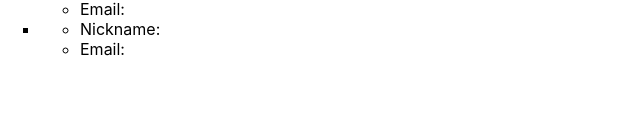
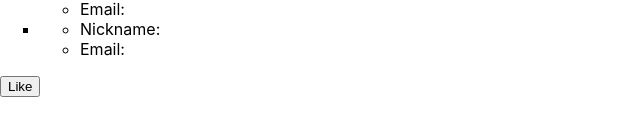
Before and after one commit to azs6189/student-app, a React (Create React App) app: page / in a window 1280 px wide. Shown: the part 301-436 px from the top of the page, without its empty margins (0-640 px from the left). Built offline with nearby package versions, Linux system fonts and the light colour scheme.

Commit message:
adds component:Post

```diff
--- a/src/App.js
+++ b/src/App.js
@@ -1,5 +1,6 @@
 import StudentList from './components/StudentList';
 import ClassInfo from './components/ClassInfo';
+import Post from './components/Post';
 
 function App() {
 	const studentData = [
@@ -22,6 +23,7 @@ function App() {
 			<h1>Attendance</h1>
 			<ClassInfo memberCount={studentData.length}></ClassInfo>
 			<StudentList students={studentData}></StudentList>
+			<Post />
 		</main>
 	);
 }
```
